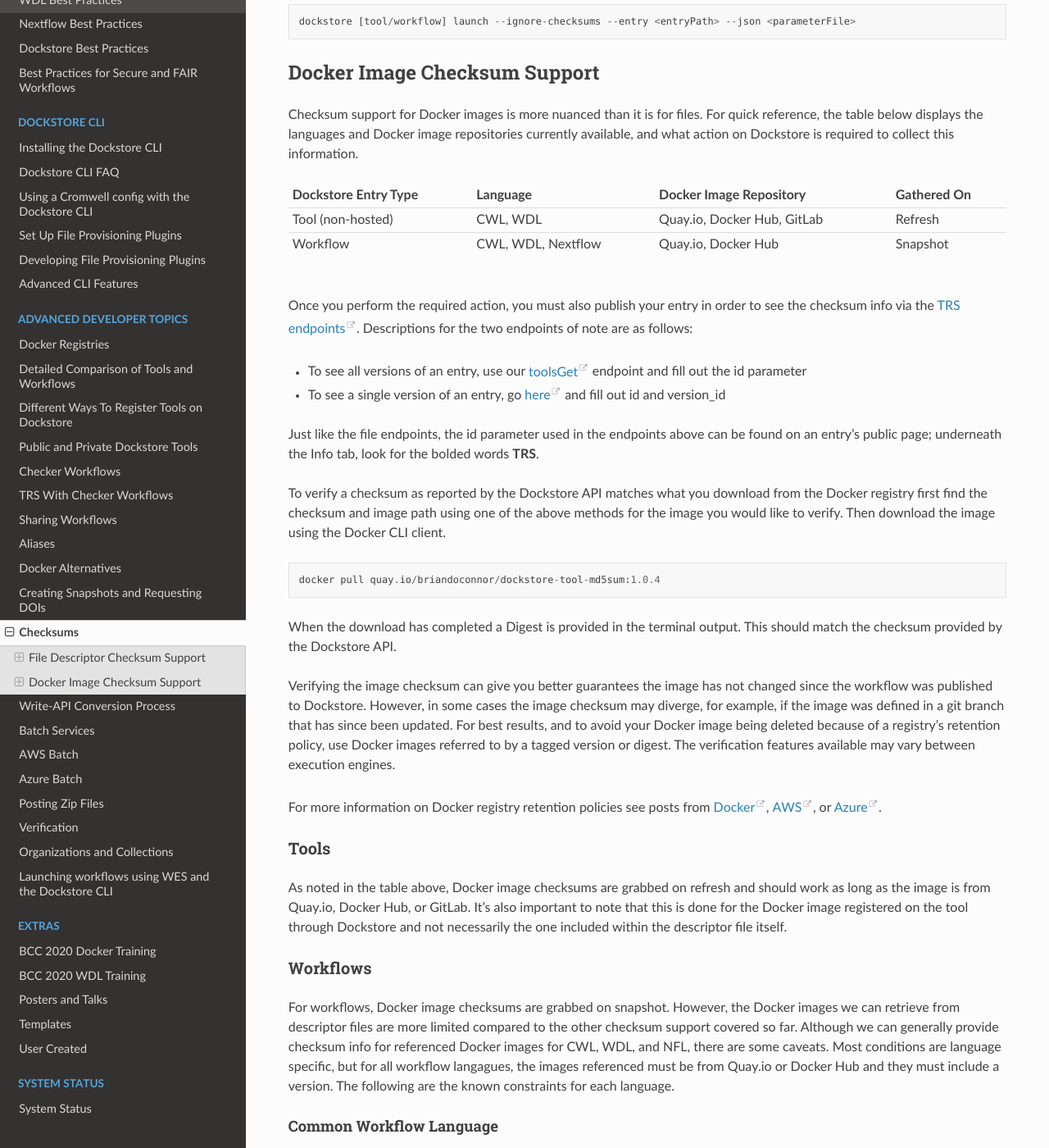
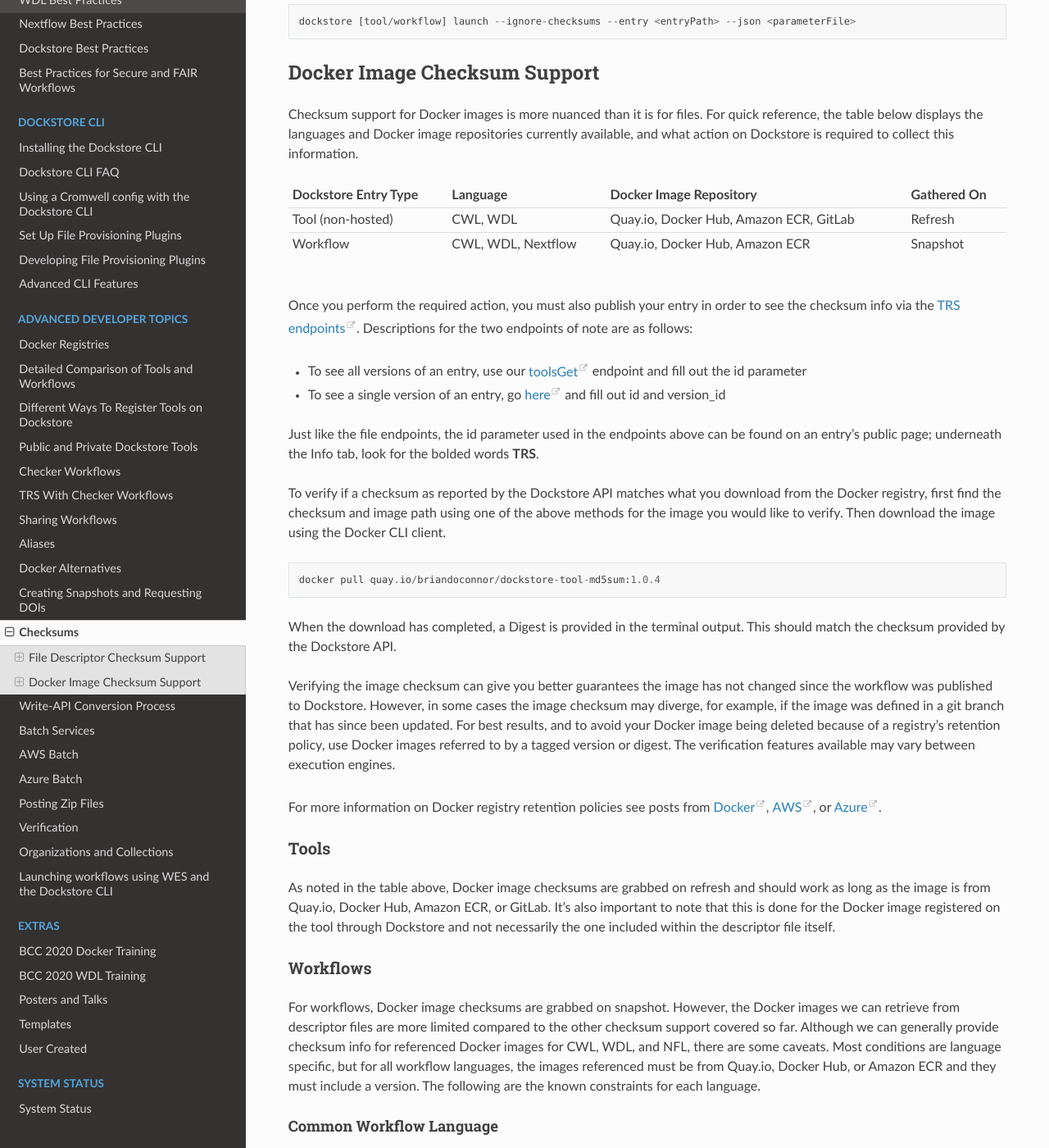
Before and after one commit to dockstore/dockstore-documentation, a Sphinx documentation site: the page built from docs/advanced-topics/checksum-support.rst, in a window 1280 px wide and 1400 px high, scrolled down 1262 px. Shown: the whole window at 82% size. Built offline with Sphinx 7.4.7 and the Read the Docs theme 2.0.0, drawn with Linux system fonts in a browser that asks for light colours.

Commit message:
Add Amazon ECR checksum support documentation

```diff
--- a/docs/_static/checksum-support.html
+++ b/docs/_static/checksum-support.html
@@ -27,13 +27,13 @@
         <tr style="border-top: 1px solid #ddd;">
             <th style="padding: 5px; font-weight: normal;">Tool (non-hosted)</th>
             <th style="padding: 5px; font-weight: normal;">CWL, WDL</th>
-            <th style="padding: 5px; font-weight: normal;">Quay.io, Docker Hub, GitLab</th>
+            <th style="padding: 5px; font-weight: normal;">Quay.io, Docker Hub, Amazon ECR, GitLab</th>
             <th style="padding: 5px; font-weight: normal;">Refresh</th>
         </tr>
         <tr style="border-top: 1px solid #ddd;">
             <th style="padding: 5px; font-weight: normal;">Workflow</th>
             <th style="padding: 5px; font-weight: normal;">CWL, WDL, Nextflow</th>
-            <th style="padding: 5px; font-weight: normal;">Quay.io, Docker Hub</th>
+            <th style="padding: 5px; font-weight: normal;">Quay.io, Docker Hub, Amazon ECR</th>
             <th style="padding: 5px; font-weight: normal;">Snapshot</th>
         </tr>
     </body>
--- a/docs/advanced-topics/checksum-support.rst
+++ b/docs/advanced-topics/checksum-support.rst
@@ -71,7 +71,7 @@ Descriptions for the two endpoints of note are as follows:
 
 Just like the file endpoints, the id parameter used in the endpoints above can be found on an entry's public page; underneath the Info tab, look for the bolded words **TRS**.
 
-To verify a checksum as reported by the Dockstore API matches what you download from the Docker registry first find the checksum
+To verify if a checksum as reported by the Dockstore API matches what you download from the Docker registry, first find the checksum
 and image path using one of the above methods for the image you would like to verify. Then download the image using the
 Docker CLI client.
 
@@ -79,7 +79,7 @@ Docker CLI client.
 
     docker pull quay.io/briandoconnor/dockstore-tool-md5sum:1.0.4
 
-When the download has completed a Digest is provided in the terminal output. This should match the checksum provided
+When the download has completed, a Digest is provided in the terminal output. This should match the checksum provided
 by the Dockstore API.
 
 Verifying the image checksum can give you better guarantees the image has not changed since the workflow was published to Dockstore.
@@ -94,15 +94,15 @@ or `Azure <https://docs.microsoft.com/en-us/azure/container-registry/container-r
 Tools
 -----
 As noted in the table above, Docker image checksums are grabbed on refresh and should work as long as the image is from Quay.io, Docker Hub,
-or GitLab. It's also important to note that this is done for the Docker image registered on the tool through Dockstore and not necessarily
+Amazon ECR, or GitLab. It's also important to note that this is done for the Docker image registered on the tool through Dockstore and not necessarily
 the one included within the descriptor file itself.
 
 Workflows
 ---------
 For workflows, Docker image checksums are grabbed on snapshot. However, the Docker images we can retrieve from descriptor files
 are more limited compared to the other checksum support covered so far. Although we can generally provide checksum info for referenced Docker
-images for CWL, WDL, and NFL, there are some caveats. Most conditions are language specific, but for all workflow langagues, the images
-referenced must be from Quay.io or Docker Hub and they must include a version. The following are the known constraints for each language.
+images for CWL, WDL, and NFL, there are some caveats. Most conditions are language specific, but for all workflow languages, the images
+referenced must be from Quay.io, Docker Hub, or Amazon ECR and they must include a version. The following are the known constraints for each language.
 
 .. There is a ticket to expand on when we are not able to parse the docker images. This is only what I'm fairly sure about...
 
```
